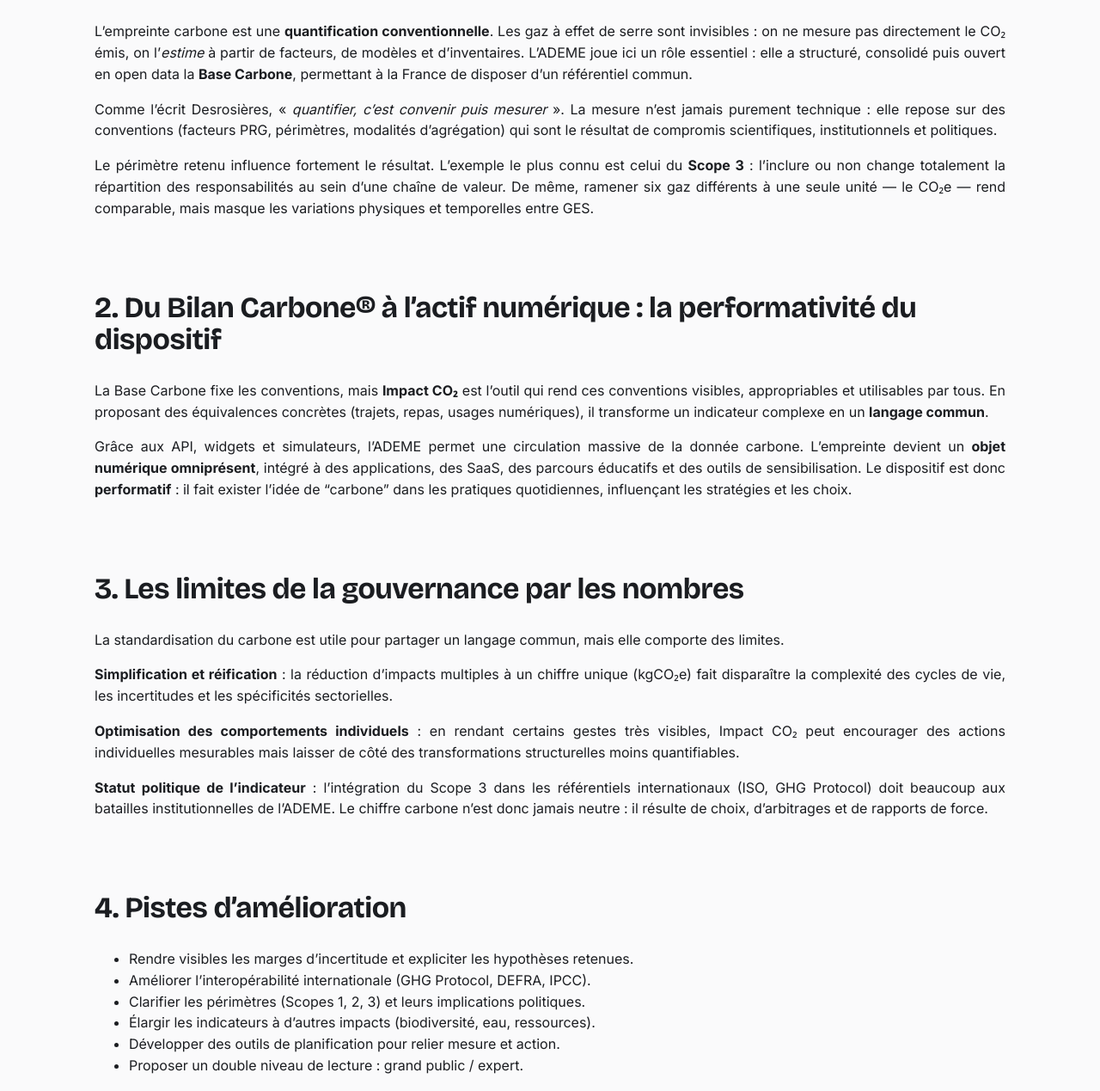
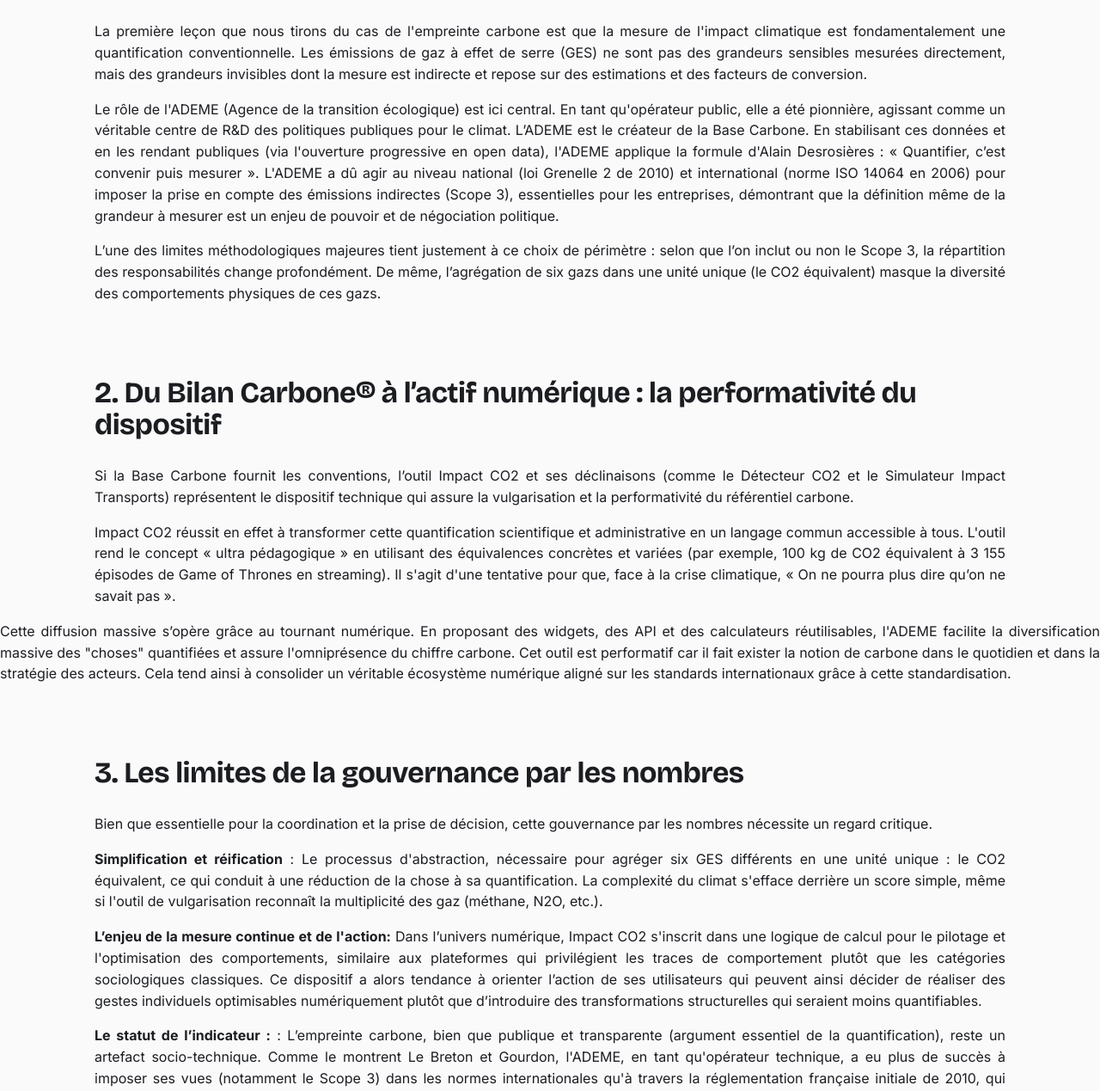
Before and after one commit to sixtinecharpy-sp/impactCO2, a plain HTML site: page reflexivite.html in a window 1280 px wide. Shown: the part 435-1704 px from the top of the page at 86% size. Drawn offline with nearby package versions, Linux system fonts and the light colour scheme.

Commit message:
version 25 novem3

```diff
--- a/reflexivite.html
+++ b/reflexivite.html
@@ -44,23 +44,15 @@
         <h2 class="h2">1. Quantification : de la convention à l’unité</h2>
 
         <p class="justify">
-          L’empreinte carbone est une <strong>quantification conventionnelle</strong>. Les gaz à effet de serre sont
-          invisibles : on ne mesure pas directement le CO₂ émis, on l’<em>estime</em> à partir de facteurs, de modèles
-          et d’inventaires. L’ADEME joue ici un rôle essentiel : elle a structuré, consolidé puis ouvert en open data
-          la <strong>Base Carbone</strong>, permettant à la France de disposer d’un référentiel commun.
+          La première leçon que nous tirons du cas de l'empreinte carbone est que la mesure de l'impact climatique est fondamentalement une quantification conventionnelle. Les émissions de gaz à effet de serre (GES) ne sont pas des grandeurs sensibles mesurées directement, mais des grandeurs invisibles dont la mesure est indirecte et repose sur des estimations et des facteurs de conversion.
         </p>
 
         <p class="justify">
-          Comme l’écrit Desrosières, « <em>quantifier, c’est convenir puis mesurer</em> ». La mesure
-          n’est jamais purement technique : elle repose sur des conventions (facteurs PRG, périmètres, modalités
-          d’agrégation) qui sont le résultat de compromis scientifiques, institutionnels et politiques.
+          Le rôle de l'ADEME (Agence de la transition écologique) est ici central. En tant qu'opérateur public, elle a été pionnière, agissant comme un véritable centre de R&D des politiques publiques pour le climat. L’ADEME est le créateur de la Base Carbone. En stabilisant ces données et en les rendant publiques (via l'ouverture progressive en open data), l'ADEME applique la formule d'Alain Desrosières : « Quantifier, c’est convenir puis mesurer ». L'ADEME a dû agir au niveau national (loi Grenelle 2 de 2010) et international (norme ISO 14064 en 2006) pour imposer la prise en compte des émissions indirectes (Scope 3), essentielles pour les entreprises, démontrant que la définition même de la grandeur à mesurer est un enjeu de pouvoir et de négociation politique.
         </p>
 
         <p class="justify">
-          Le périmètre retenu influence fortement le résultat. L’exemple le plus connu est celui du
-          <strong>Scope 3</strong> : l’inclure ou non change totalement la répartition des responsabilités au sein d’une
-          chaîne de valeur. De même, ramener six gaz différents à une seule unité — le CO₂e — rend comparable, mais
-          masque les variations physiques et temporelles entre GES.
+          L’une des limites méthodologiques majeures tient justement à ce choix de périmètre : selon que l’on inclut ou non le Scope 3, la répartition des responsabilités change profondément. De même, l’agrégation de six gazs dans une unité unique (le CO2 équivalent) masque la diversité des comportements physiques de ces gazs.
         </p>
       </div>
     </section>
@@ -71,17 +63,16 @@
         <h2 class="h2">2. Du Bilan Carbone® à l’actif numérique : la performativité du dispositif</h2>
 
         <p class="justify">
-          La Base Carbone fixe les conventions, mais <strong>Impact CO₂</strong> est l’outil qui rend ces conventions
-          visibles, appropriables et utilisables par tous. En proposant des équivalences concrètes (trajets, repas,
-          usages numériques), il transforme un indicateur complexe en un <strong>langage commun</strong>.
+          Si la Base Carbone fournit les conventions, l’outil Impact CO2 et ses déclinaisons (comme le Détecteur CO2 et le Simulateur Impact Transports) représentent le dispositif technique qui assure la vulgarisation et la performativité du référentiel carbone.
+
         </p>
 
         <p class="justify">
-          Grâce aux API, widgets et simulateurs, l’ADEME permet une circulation massive de la donnée carbone.
-          L’empreinte devient un <strong>objet numérique omniprésent</strong>, intégré à des applications, des SaaS,
-          des parcours éducatifs et des outils de sensibilisation. Le dispositif est donc <strong>performatif</strong> :
-          il fait exister l’idée de “carbone” dans les pratiques quotidiennes, influençant les stratégies et les choix.
-        </p>
+          Impact CO2 réussit en effet à transformer cette quantification scientifique et administrative en un langage commun accessible à tous. L'outil rend le concept « ultra pédagogique » en utilisant des équivalences concrètes et variées (par exemple, 100 kg de CO2 équivalent à 3 155 épisodes de Game of Thrones en streaming). Il s'agit d'une tentative pour que, face à la crise climatique, « On ne pourra plus dire qu’on ne savait pas ».
+      </div>
+
+      <p class="justify">
+        Cette diffusion massive s’opère grâce au tournant numérique. En proposant des widgets, des API et des calculateurs réutilisables, l'ADEME facilite la diversification massive des "choses" quantifiées et assure l'omniprésence du chiffre carbone. Cet outil est performatif car il fait exister la notion de carbone dans le quotidien et dans la stratégie des acteurs. Cela tend ainsi à consolider un véritable écosystème numérique aligné sur les standards internationaux grâce à cette standardisation.
       </div>
     </section>
 
@@ -91,24 +82,20 @@
         <h2 class="h2">3. Les limites de la gouvernance par les nombres</h2>
 
         <p class="justify">
-          La standardisation du carbone est utile pour partager un langage commun, mais elle comporte des limites.
+        Bien que essentielle pour la coordination et la prise de décision, cette gouvernance par les nombres nécessite un regard critique.
         </p>
 
         <p class="justify">
-          <strong>Simplification et réification</strong> : la réduction d’impacts multiples à un chiffre unique
-          (kgCO₂e) fait disparaître la complexité des cycles de vie, les incertitudes et les spécificités sectorielles.
+          <strong>Simplification et réification</strong> : Le processus d'abstraction, nécessaire pour agréger six GES différents en une unité unique : le CO2 équivalent, ce qui conduit à une réduction de la chose à sa quantification. La complexité du climat s'efface derrière un score simple, même si l'outil de vulgarisation reconnaît la multiplicité des gaz (méthane, N2O, etc.).
         </p>
 
         <p class="justify">
-          <strong>Optimisation des comportements individuels</strong> : en rendant certains gestes très visibles,
-          Impact CO₂ peut encourager des actions individuelles mesurables mais laisser de côté
-          des transformations structurelles moins quantifiables.
+          <strong>L’enjeu de la mesure continue et de l'action:</strong> Dans l’univers numérique, Impact CO2 s'inscrit dans une logique de calcul pour le pilotage et l'optimisation des comportements, similaire aux plateformes qui privilégient les traces de comportement plutôt que les catégories sociologiques classiques. Ce dispositif a alors tendance à orienter l’action de ses utilisateurs qui peuvent ainsi décider de réaliser des gestes individuels optimisables numériquement plutôt que d’introduire des transformations structurelles qui seraient moins quantifiables.
+
         </p>
 
         <p class="justify">
-          <strong>Statut politique de l’indicateur</strong> : l’intégration du Scope 3 dans les référentiels internationaux
-          (ISO, GHG Protocol) doit beaucoup aux batailles institutionnelles de l’ADEME. Le chiffre carbone n’est donc
-          jamais neutre : il résulte de choix, d’arbitrages et de rapports de force.
+          <strong>Le statut de l’indicateur :</strong> : L’empreinte carbone, bien que publique et transparente (argument essentiel de la quantification), reste un artefact socio-technique. Comme le montrent Le Breton et Gourdon, l'ADEME, en tant qu'opérateur technique, a eu plus de succès à imposer ses vues (notamment le Scope 3) dans les normes internationales qu'à travers la réglementation française initiale de 2010, qui manquait d’ambition et de sanctions. Le chiffre carbone, présenté comme « sans appel », est donc le résultat de choix et de compromis, et sa performance dépend de sa capacité à être utilisé pour l'action concrète.
         </p>
       </div>
     </section>
@@ -119,12 +106,12 @@
         <h2 class="h2">4. Pistes d’amélioration</h2>
 
         <ul class="justify" style="margin-bottom:20px;">
-          <li>Rendre visibles les marges d’incertitude et expliciter les hypothèses retenues.</li>
-          <li>Améliorer l’interopérabilité internationale (GHG Protocol, DEFRA, IPCC).</li>
-          <li>Clarifier les périmètres (Scopes 1, 2, 3) et leurs implications politiques.</li>
-          <li>Élargir les indicateurs à d’autres impacts (biodiversité, eau, ressources).</li>
-          <li>Développer des outils de planification pour relier mesure et action.</li>
-          <li>Proposer un double niveau de lecture : grand public / expert.</li>
+          <li>Renforcer la transparence méthodologique de l’outil en rendant visible les marges d’incertitude, en explicitant les hypothèses retenues et les limites pour chaque facteur d’émission</li>
+          <li>Améliorer la standardisation et l’interopérabilité avec d’autres référentiels internationaux comme GHG Protocol, DEFRA, IPCC afin de favoriser un véritable langage carbone partagé</li>
+          <li>Clarifier davantage les choix de périmètre (Scope 1,2 et 3) et leur implication sur la répartition des responsabilités au sein de la chaîne de valeur</li>
+          <li>Élargir les modules pour inclure d’autres impacts environnementaux (eau, ressources, biodiversité) afin d’atténuer l’effet réducteur du « tout carbone »</li>
+          <li>Développer des outils de planification afin que la mesure ne reste pas au stade de mesure mais puisse donner place à une action concrète impactante</li>
+          <li>Introduire un double niveau de lecture : un niveau public qui serait vulgarisé et un niveau expert avec métadonnées, incertitudes et justification des facteurs.</li>
         </ul>
 
         <!-- IMAGES -->
```
Also changed, not shown: 1 other file.
